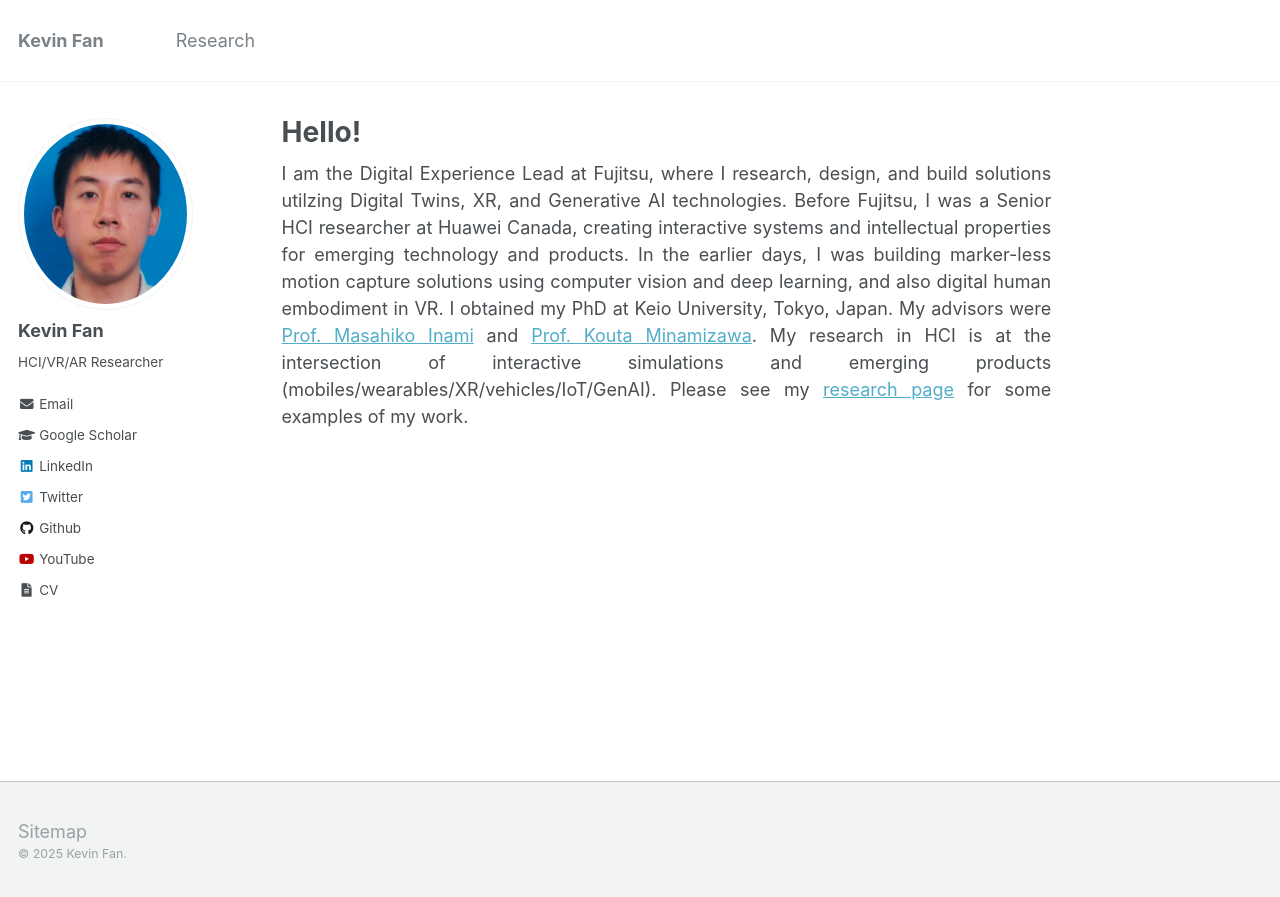
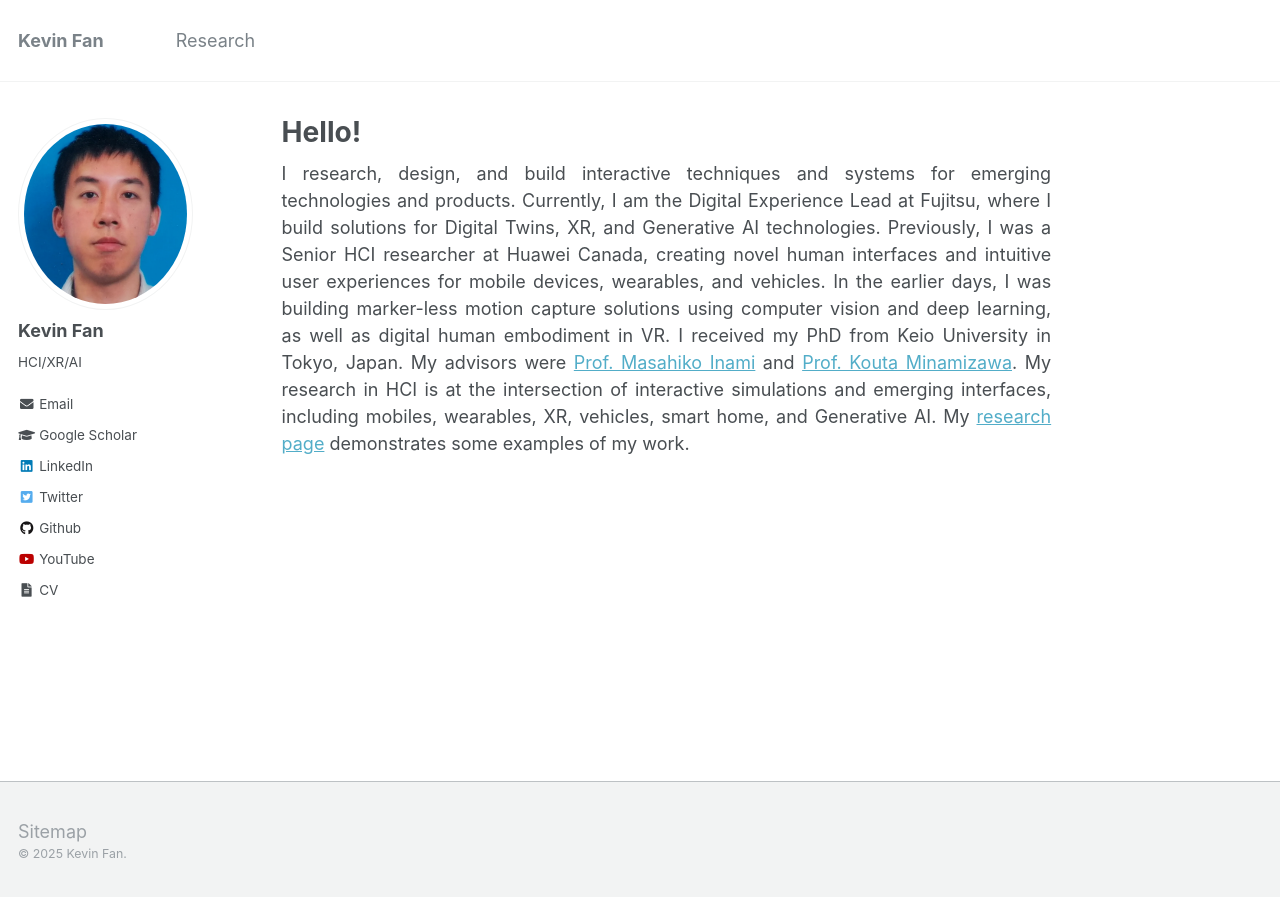
Before and after one commit to kevinswf/kevinswf.github.io.old, a Jekyll site: the page built from _pages/about.md, in a window 1280 px wide. Shown: the top 897 px of the page. Built offline with Jekyll 4.4.1, drawn with Linux system fonts in a browser that asks for light colours.

Commit message:
update info

```diff
--- a/_config.yml
+++ b/_config.yml
@@ -82,7 +82,7 @@ analytics:
 author:
   name             : "Kevin Fan"
   avatar           : "profile.png"
-  bio              : "HCI/VR/AR Researcher"
+  bio              : "HCI/XR/AI"
   location         :
   employer         :
   pubmed           :
--- a/_pages/about.md
+++ b/_pages/about.md
@@ -8,10 +8,11 @@ redirect_from:
   - /about.html
 ---
 
-I am the Digital Experience Lead at Fujitsu, where I research, design, and build solutions utilzing Digital Twins, XR, and Generative AI technologies.
-Before Fujitsu, I was a Senior HCI researcher at Huawei Canada, creating interactive systems and intellectual properties for emerging technology and products.
-In the earlier days, I was building marker-less motion capture solutions using computer vision and deep learning, and also digital human embodiment in VR.
-I obtained my PhD at Keio University, Tokyo, Japan.
+I research, design, and build interactive techniques and systems for emerging technologies and products.
+Currently, I am the Digital Experience Lead at Fujitsu, where I build solutions for Digital Twins, XR, and Generative AI technologies.
+Previously, I was a Senior HCI researcher at Huawei Canada, creating novel human interfaces and intuitive user experiences for mobile devices, wearables, and vehicles.
+In the earlier days, I was building marker-less motion capture solutions using computer vision and deep learning, as well as digital human embodiment in VR.
+I received my PhD from Keio University in Tokyo, Japan.
 My advisors were [Prof. Masahiko Inami](https://www.rcast.u-tokyo.ac.jp/en/research/people/staff-inami_masahiko.html) and [Prof. Kouta Minamizawa](https://www.kmd.keio.ac.jp/faculty/kouta-minamizawa).
-My research in HCI is at the intersection of interactive simulations and emerging products (mobiles/wearables/XR/vehicles/IoT/GenAI).
-Please see my [research page](https://kevinfan.com/research/) for some examples of my work.
+My research in HCI is at the intersection of interactive simulations and emerging interfaces, including mobiles, wearables, XR, vehicles, smart home, and Generative AI.
+My [research page](https://kevinfan.com/research/) demonstrates some examples of my work.
```
